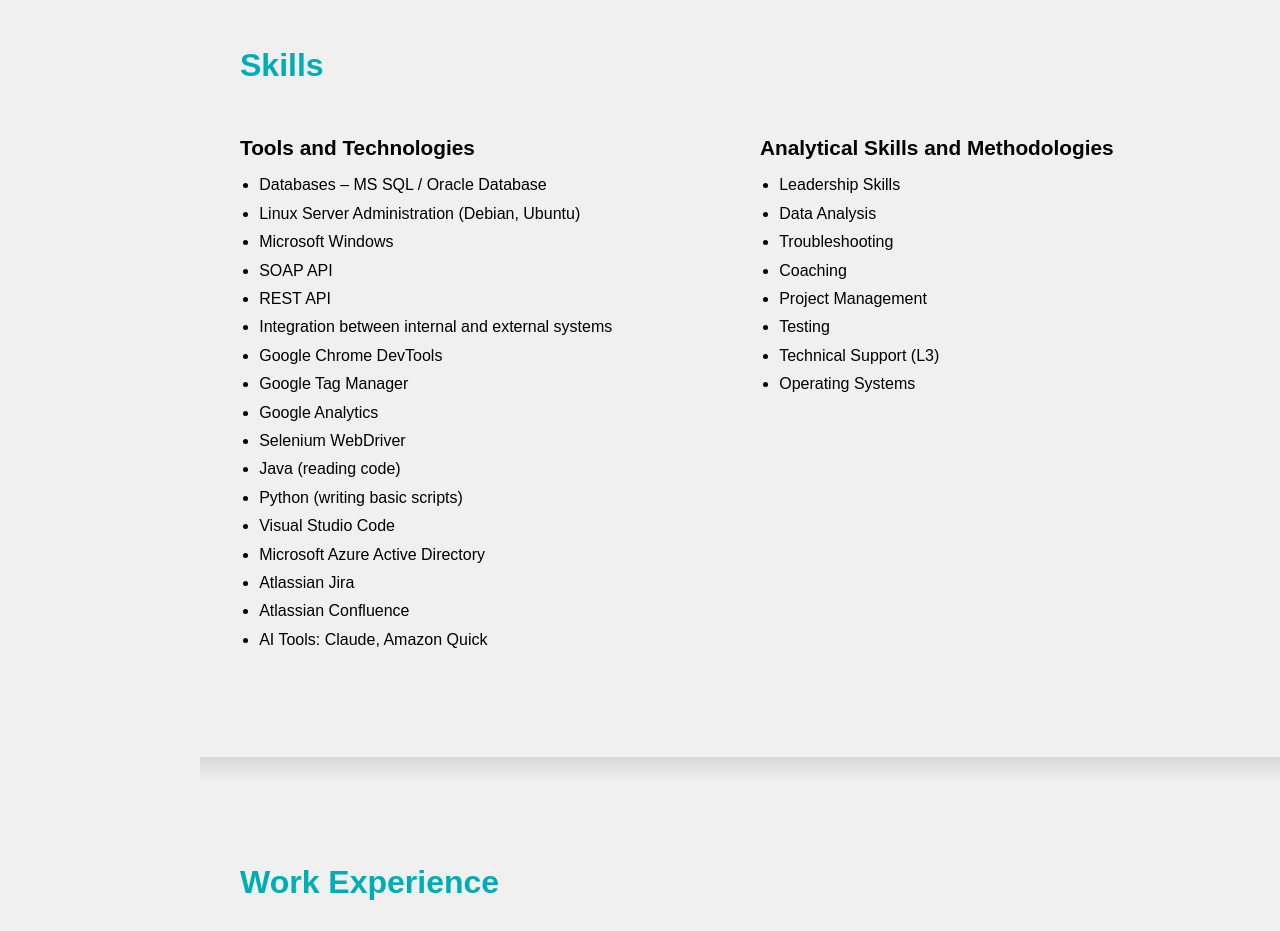
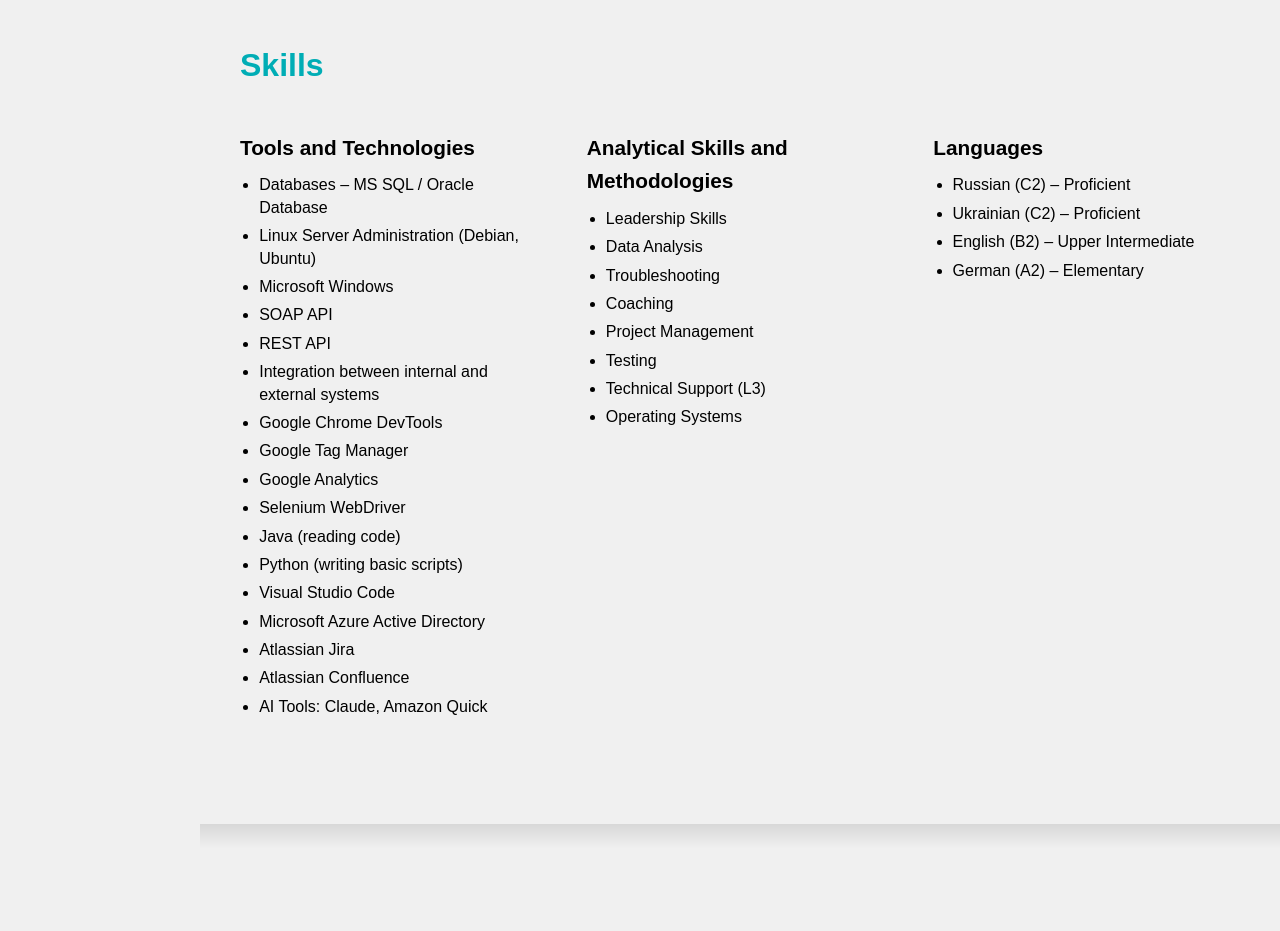
Before and after one commit to ihorosypov22/cv, a plain HTML site: page index.html in a window 1280 px wide. Shown: the part 1660-2591 px from the top of the page. Drawn offline with Linux system fonts and the light colour scheme.

Commit message:
Update index.html

```diff
--- a/index.html
+++ b/index.html
@@ -230,7 +230,6 @@
         margin-bottom: 6px;
         line-height: 1.4;
       }
-
       /* ===== Work Section ===== */
       #work {
         background: #f0f0f0;
@@ -626,6 +625,15 @@
               <li>Operating Systems</li>
             </ul>
           </div>
+          <div class="column">
+            <h3>Languages</h3>
+            <ul class="bullet-list">
+              <li>Russian (C2) – Proficient</li>
+              <li>Ukrainian (C2) – Proficient</li>
+              <li>English (B2) – Upper Intermediate</li>
+              <li>German (A2) – Elementary</li>
+            </ul>
+          </div>
         </div>
       </section>
 
@@ -750,7 +758,7 @@
             or via
             <a
               class="contact-container-summary-link"
-              href="https://t.me/Ihor_2220"
+              href="https://t.me/Ihor_2202"
               target="_blank"
               rel="noopener noreferrer"
               >Telegram</a
```
